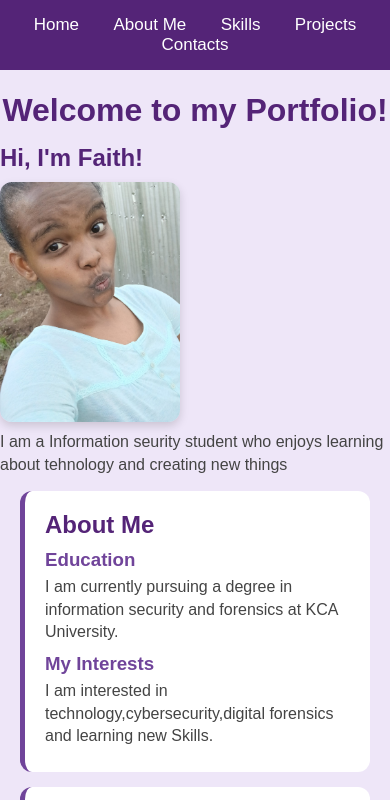
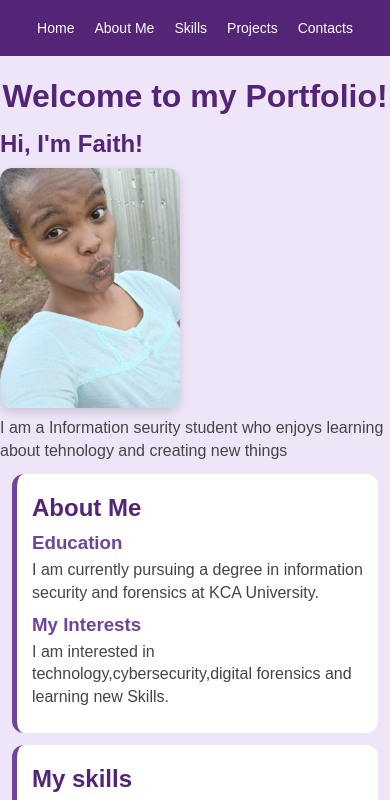
Before and after one commit to Imaniifaith/personal-portfolio, a plain HTML site: page index.html in a window 390 px wide. Shown: the top 800 px of the page. Drawn offline with Linux system fonts and the light colour scheme.

Commit message:
Add files via upload

```diff
--- a/style.css
+++ b/style.css
@@ -56,6 +56,8 @@ p {
 img {
     border-radius: 12px;
     box-shadow: 0 4px 10px rgba(0,0,0,0.15);
+    max-width: 100%;
+    height: auto;
 }
 
 /* CONTENT SECTIONS */
@@ -94,3 +96,23 @@ li {
 .project p {
     margin-bottom: 0;
 }
+
+/* MOBILE RESPONSIVENESS */
+@media screen and (max-width: 600px) {
+    nav {
+        display: flex;
+        flex-wrap: wrap;
+        justify-content: center;
+        gap: 10px;
+    }
+
+    nav a {
+        margin: 5px;
+        font-size: 14px;
+    }
+
+    section {
+        margin: 12px;
+        padding: 15px;
+    }
+}
```
